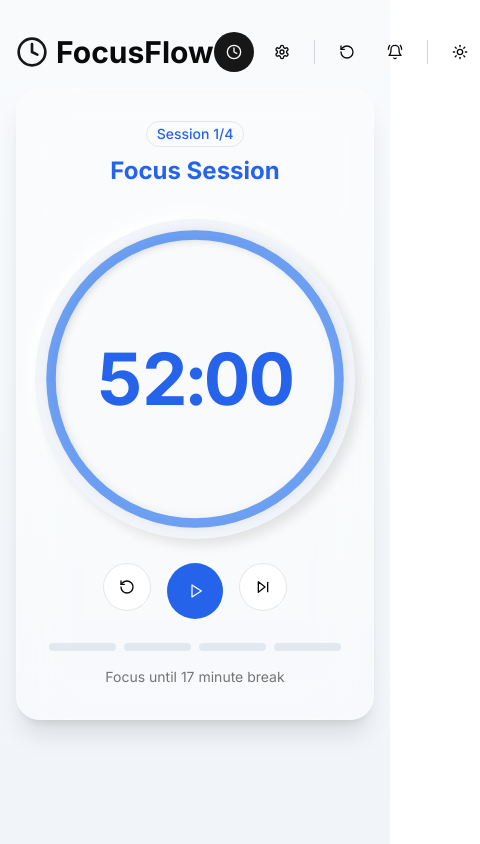
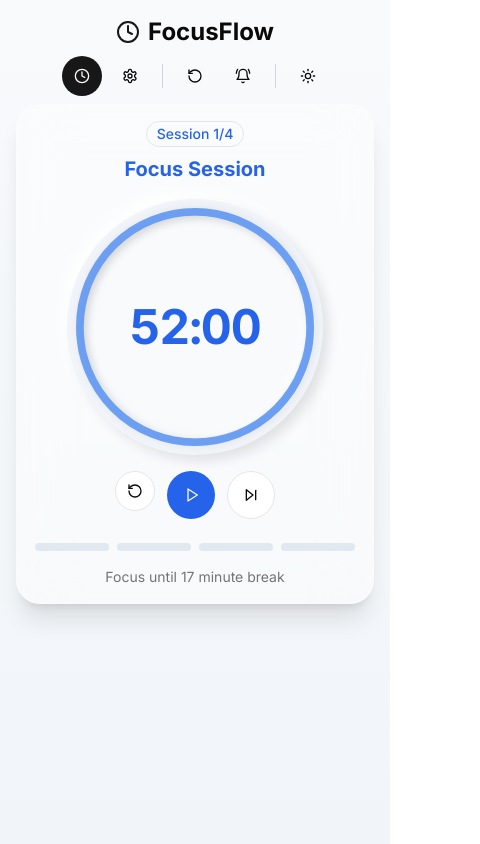
Before and after one commit to praveenakamrshadow/FocusFlow, a Next.js app: page / in a window 390 px wide. Shown: the whole page, 480 px wide, since content can reach past the window. Built offline with nearby package versions, Linux system fonts and the light colour scheme.

Commit message:
refactor(Home Page & Timer Display) : adjust layout and styling for improved responsiveness, including padding and font size updates

```diff
--- a/app/page.tsx
+++ b/app/page.tsx
@@ -139,7 +139,7 @@ export default function Home() {
     };
 
     return (
-        <main className="min-h-screen bg-gradient-to-b from-slate-50 to-slate-100 dark:from-slate-950 dark:to-slate-900 flex flex-col items-center justify-start p-4">
+        <main className="min-h-screen bg-gradient-to-b from-slate-50 to-slate-100 dark:from-slate-950 dark:to-slate-900 flex flex-col items-center justify-start p-2 sm:p-4">
             <audio
                 id="focusComplete"
                 src="/sounds/focus-complete.wav"
@@ -156,10 +156,10 @@ export default function Home() {
                 preload="auto"
             />
 
-            <div className="w-full max-w-5xl">
-                <div className="flex items-center justify-between py-4">
-                    <h1 className="text-3xl font-bold flex items-center gap-2">
-                        <Clock className="h-8 w-8 text-primary" />
+            <div className="w-full max-w-5xl px-2 sm:px-4">
+                <div className="flex flex-col sm:flex-row items-center justify-between py-2 sm:py-4 gap-2 sm:gap-0">
+                    <h1 className="text-2xl sm:text-3xl font-bold flex items-center gap-2">
+                        <Clock className="h-6 w-6 sm:h-8 sm:w-8 text-primary" />
                         <span>FocusFlow</span>
                     </h1>
                     <div className="flex items-center gap-2">
--- a/components/timer-display.tsx
+++ b/components/timer-display.tsx
@@ -67,7 +67,7 @@ export function TimerDisplay({
 
     // Timer countdown logic
     useEffect(() => {
-        let interval = null;
+        let interval: NodeJS.Timeout | null = null;
 
         if (isActive && timeLeft > 0) {
             interval = setInterval(() => {
@@ -91,7 +91,9 @@ export function TimerDisplay({
             onSessionComplete();
         }
 
-        return () => clearInterval(interval);
+        return () => {
+            if (interval) clearInterval(interval);
+        };
     }, [isActive, timeLeft, onSessionComplete, timerSettings]);
 
     const formatTime = () => {
@@ -149,8 +151,8 @@ export function TimerDisplay({
     };
 
     return (
-        <div className="flex flex-col items-center p-8">
-            <div className="mb-8 text-center">
+        <div className="flex flex-col items-center p-4 sm:p-8">
+            <div className="mb-4 sm:mb-8 text-center">
                 <Badge
                     variant="outline"
                     className={cn(
@@ -162,12 +164,17 @@ export function TimerDisplay({
                         ? `Session ${sessionsCompleted + 1}/4`
                         : 'Break Time'}
                 </Badge>
-                <h2 className={cn('text-2xl font-bold', getSessionTextColor())}>
+                <h2
+                    className={cn(
+                        'text-xl sm:text-2xl font-bold',
+                        getSessionTextColor()
+                    )}
+                >
                     {getSessionName()}
                 </h2>
             </div>
 
-            <div className="relative w-80 h-80">
+            <div className="relative w-64 h-64 sm:w-80 sm:h-80">
                 {/* Neumorphic outer ring */}
                 <div
                     className="absolute inset-0 rounded-full bg-slate-100 dark:bg-slate-800
@@ -217,7 +224,7 @@ export function TimerDisplay({
                 <div className="absolute inset-0 flex flex-col items-center justify-center">
                     <div
                         className={cn(
-                            'text-7xl font-bold tracking-tight tabular-nums transition-colors duration-300',
+                            'text-5xl sm:text-7xl font-bold tracking-tight tabular-nums transition-colors duration-300',
                             getSessionTextColor()
                         )}
                     >
@@ -226,20 +233,20 @@ export function TimerDisplay({
                 </div>
             </div>
 
-            <div className="flex gap-4 mt-6">
+            <div className="flex gap-3 sm:gap-4 mt-4 sm:mt-6">
                 <Button
                     variant="outline"
                     size="icon"
-                    className="h-12 w-12 rounded-full"
+                    className="h-10 w-10 sm:h-12 sm:w-12 rounded-full"
                     onClick={handleReset}
                 >
-                    <RotateCcw className="h-5 w-5" />
+                    <RotateCcw className="h-4 w-4 sm:h-5 sm:w-5" />
                 </Button>
                 <Button
                     variant="default"
                     size="icon"
                     className={cn(
-                        'h-14 w-14 rounded-full',
+                        'h-12 w-12 sm:h-14 sm:w-14 rounded-full',
                         currentSession === 'focus'
                             ? 'bg-blue-600 hover:bg-blue-700'
                             : currentSession === 'shortBreak'
```
